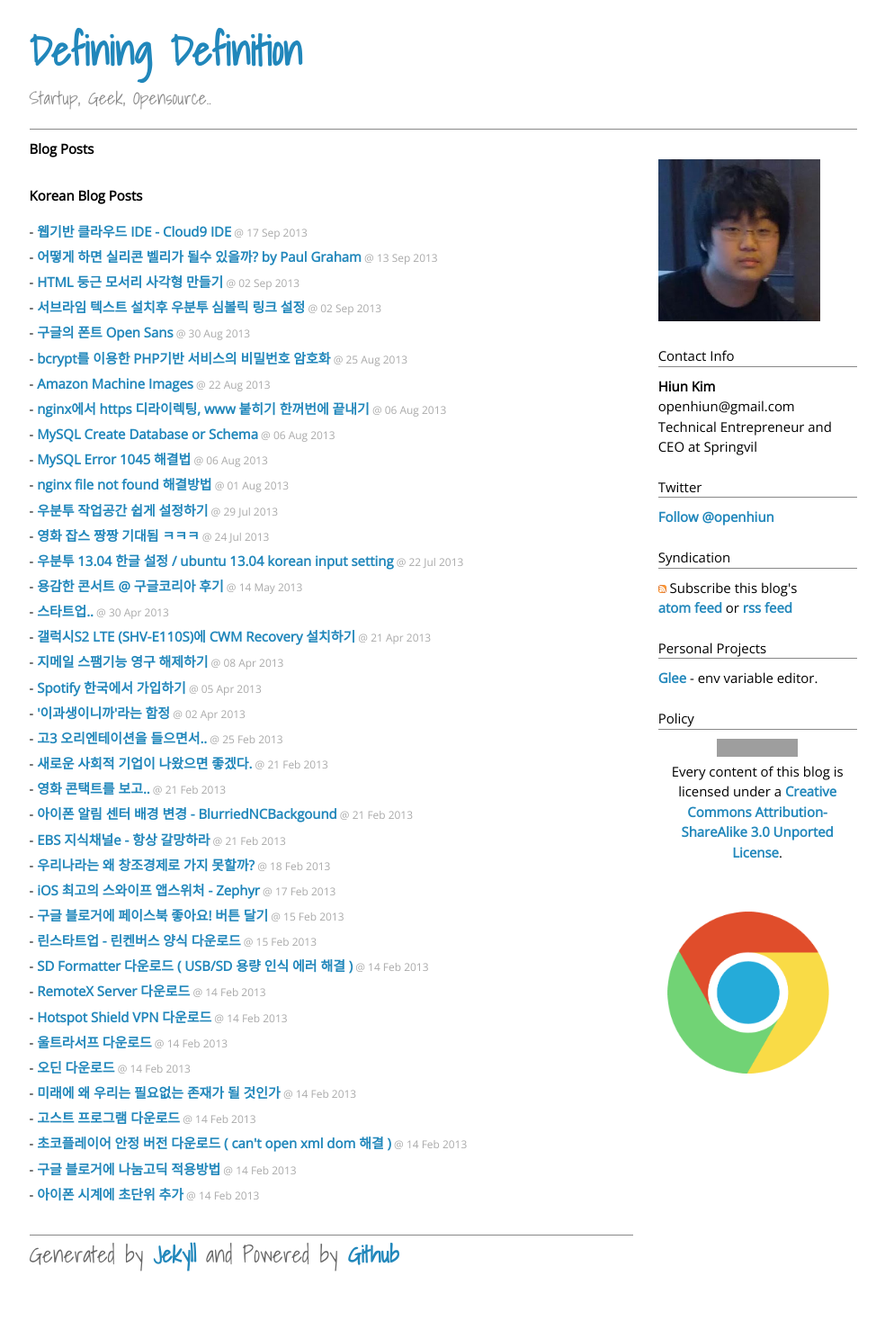
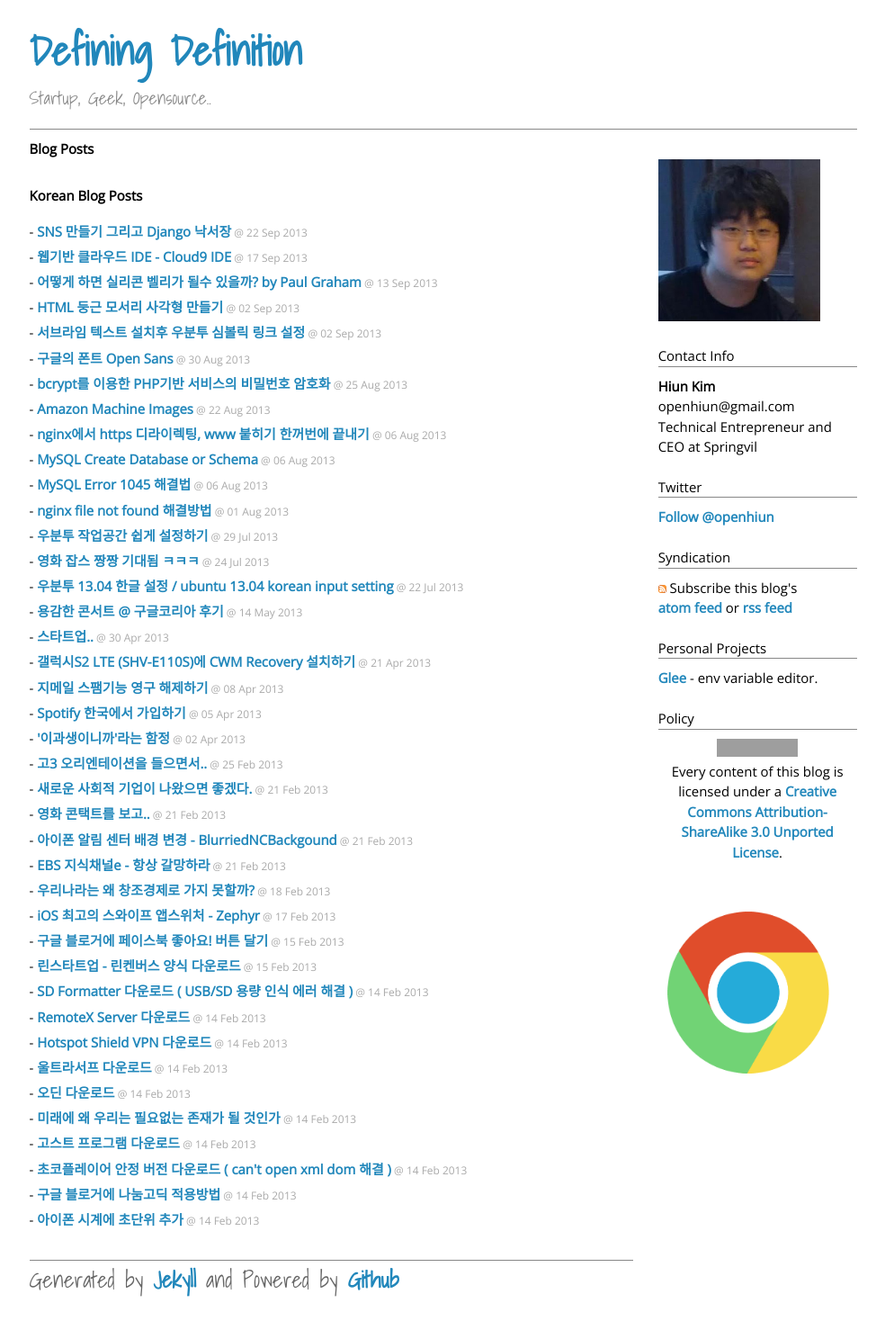
Before and after one commit to Gorski4123/openhiun.github.com, a Jekyll site: the page built from index.html, in a window 1280 px wide. Shown: the whole page at 90% size, without its empty margins (160-1144 px from the left). Built offline with Jekyll 4.4.1, drawn with Linux system fonts in a browser that asks for light colours; Markdown is read by kramdown in place of the engine named in the settings; comment, search, counter and statistics services are not loaded; before the commit the page ends 1450 px from its top, so only the background shows below that; grey boxes are pictures that could not be loaded.

Commit message:
Update 2013-09-22-django-doodle.markdown

```diff
--- a/_posts/2013-09-22-django-doodle.markdown
+++ b/_posts/2013-09-22-django-doodle.markdown
@@ -2,7 +2,7 @@
 layout: post
 title:  "SNS 만들기 그리고 Django 낙서장"
 date:   2013-09-22 18:16:16
-categories:
+categories: k
 ---
 
 1년전 고2여름에 나는 IT기술을 통해서 해결하고 싶은 문제를 발견하고 그 문제를 해결하기 위해서 소셜 네트워깅 서비스를 만들고 싶었다. 그때는 내가 만든 서비스가 런칭만하면 페이스북처럼 될것 같은, 그런 느낌으로 개발을 했다. 내가 제일 처음 택한 것은 워드프레스를 이용해서 SNS를 만드는 것이다. 쉬운데다가 [Social Experience Lab][sel]같은 선례도 있었기 때문이다. 그러나 PHP라는 언어와 블로깅 엔진인 워드프레스의 기술적인 한계 때문에(아직 경험해 보지는 않았지만) 항상 유리천장이 있는것 같은 느낌이 들었다.
```
